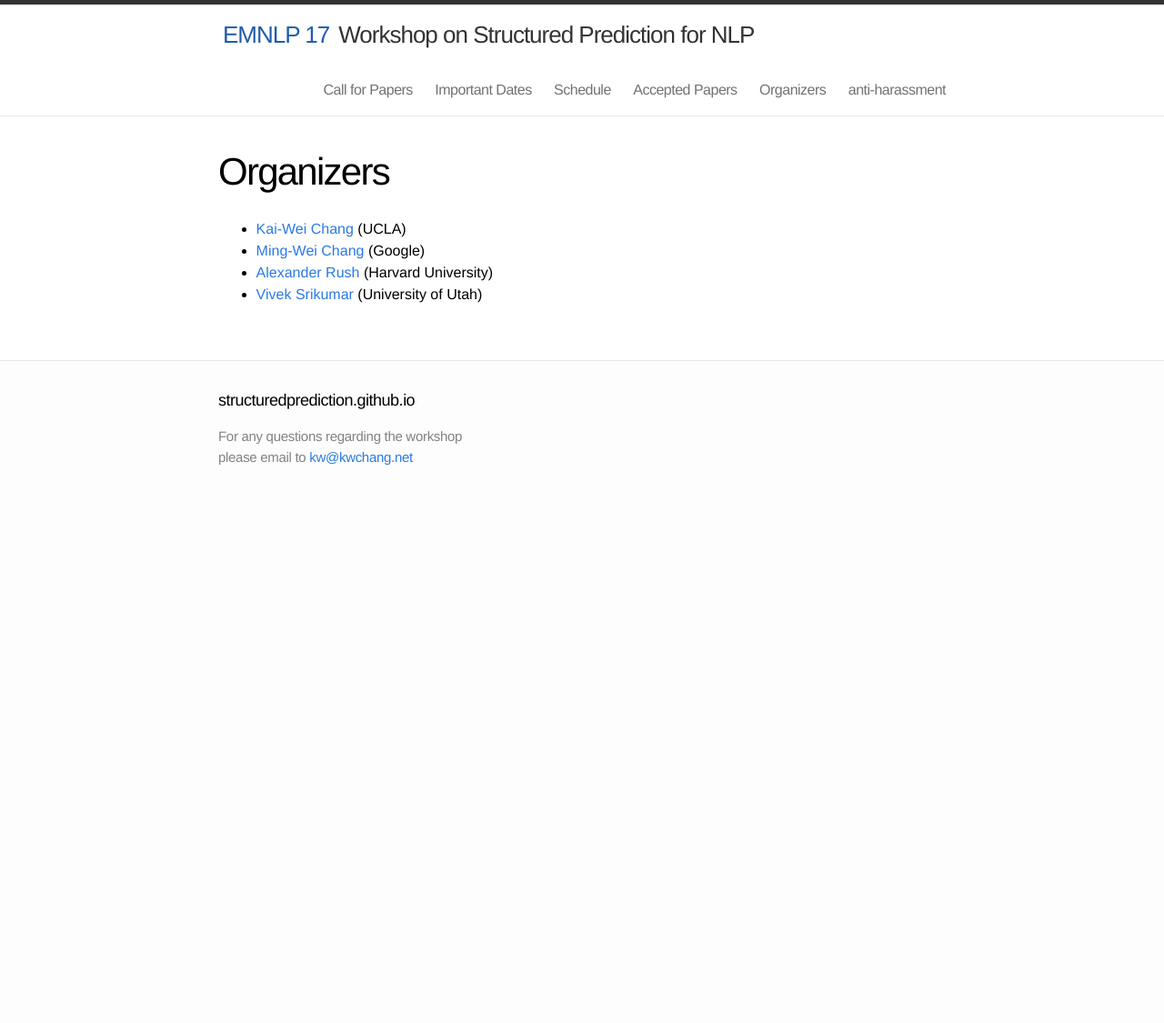
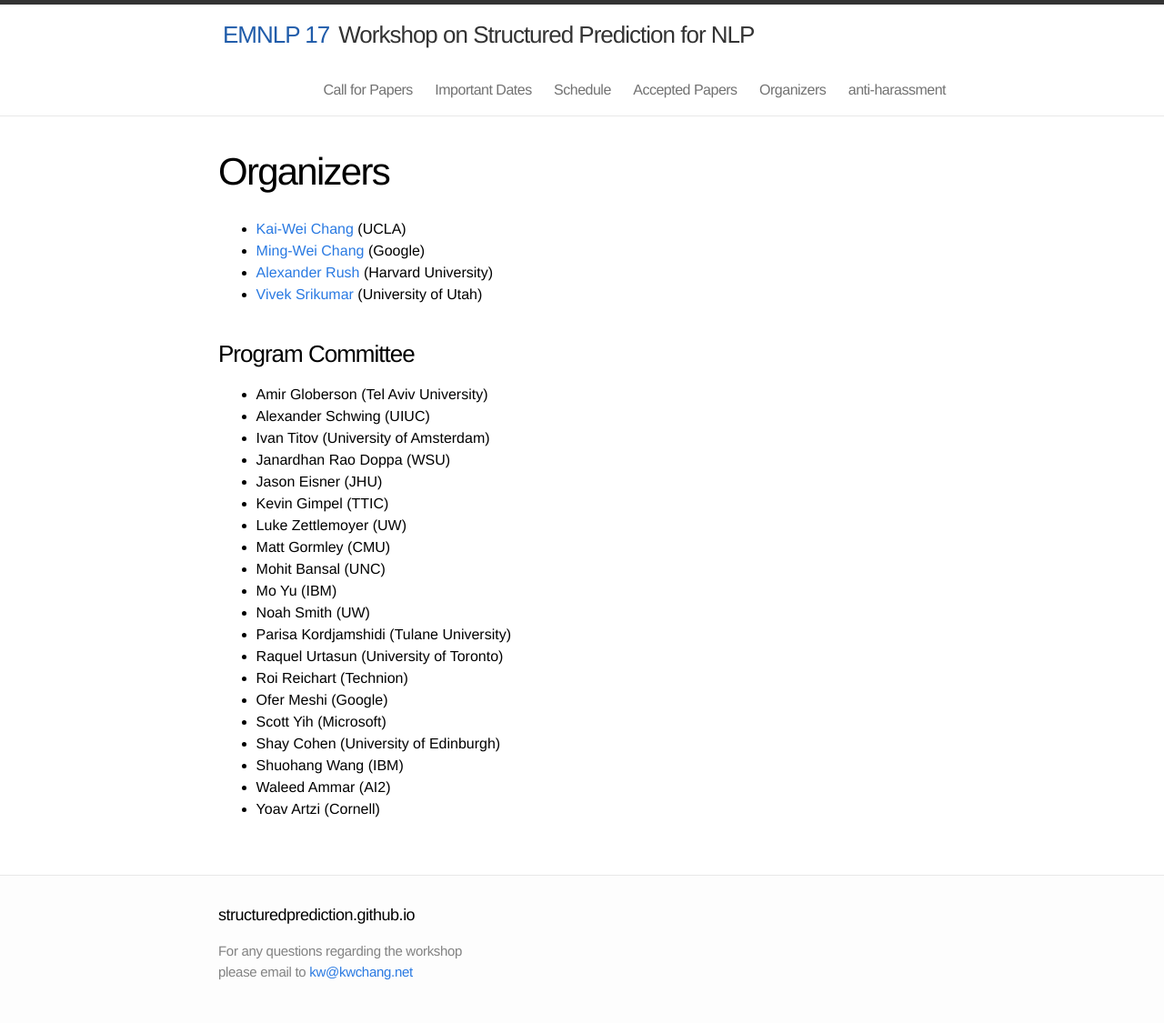
Before and after one commit to structuredprediction/structuredprediction.github.io, a Jekyll site: the page built from EMNLP17/6_organizer.md, in a window 1280 px wide. Shown: the whole page at 91% size. Built offline with Jekyll 4.4.1, drawn with Linux system fonts in a browser that asks for light colours; before the commit the page ends 900 px from its top, so only the background shows below that.

Commit message:
Update 6_organizer.md

```diff
--- a/EMNLP17/6_organizer.md
+++ b/EMNLP17/6_organizer.md
@@ -9,3 +9,27 @@
 * [Ming-Wei Chang](https://ming-wei-chang.github.io/) (Google)
 * [Alexander Rush](http://people.seas.harvard.edu/~srush/) (Harvard University)
 * [Vivek Srikumar](http://svivek.com) (University of Utah)
+
+
+### Program Committee
+
+* Amir Globerson (Tel Aviv University)
+* Alexander Schwing (UIUC)
+* Ivan Titov (University of Amsterdam)
+* Janardhan Rao Doppa (WSU)
+* Jason Eisner (JHU)
+* Kevin Gimpel (TTIC)
+* Luke Zettlemoyer (UW)
+* Matt Gormley (CMU)
+* Mohit Bansal (UNC)
+* Mo Yu (IBM)
+* Noah Smith (UW)
+* Parisa Kordjamshidi (Tulane University)
+* Raquel Urtasun (University of Toronto)
+* Roi Reichart (Technion)
+* Ofer Meshi (Google)
+* Scott Yih (Microsoft)
+* Shay Cohen (University of Edinburgh)
+* Shuohang Wang (IBM)
+* Waleed Ammar (AI2)
+* Yoav Artzi (Cornell)
```
